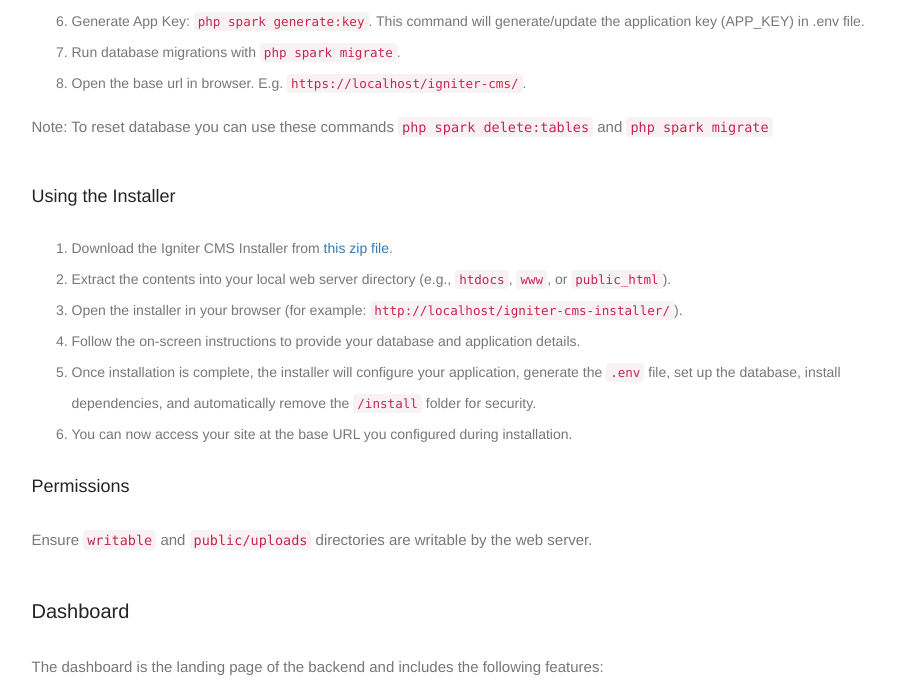
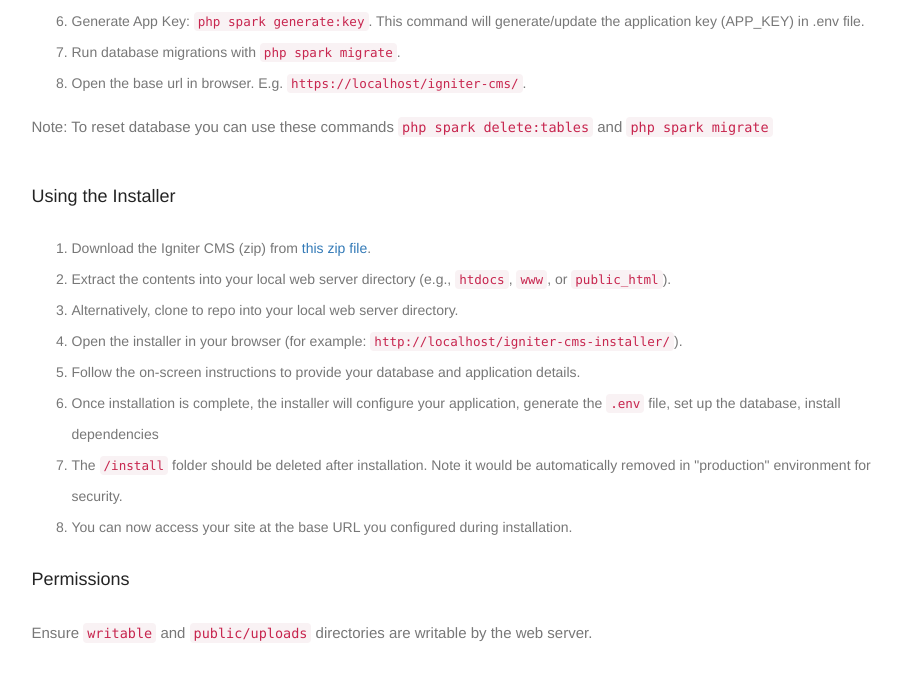
Before and after one commit to akassama/igniter-cms-doc, a PHP site: page /igniter-cms/ in a window 1280 px wide. Shown: the part 1573-2267 px from the top of the page, without its empty margins (331-1233 px from the left). Run offline with PHP 8.4, Linux system fonts and the light colour scheme; some libraries are stand-ins or nearby versions.

Commit message:
Updated installer doc

```diff
--- a/index.php
+++ b/index.php
@@ -325,24 +325,28 @@
                             <h3>Using the Installer</h3>
                             <ol>
                                 <li>
-                                    Download the Igniter CMS Installer from
-                                    <a href="https://github.com/akassama/igniter-cms-installer/archive/refs/heads/main.zip" target="_blank">this zip file</a>.
+                                    Download the Igniter CMS (zip) from
+                                    <a href="https://github.com/akassama/igniter-cms/archive/refs/heads/main.zip" target="_blank">this zip file</a>.
                                 </li>
                                 <li>
                                     Extract the contents into your local web server directory (e.g., <code>htdocs</code>, <code>www</code>, or <code>public_html</code>).
                                 </li>
                                 <li>
-                                    Open the installer in your browser (for example:
-                                    <code>http://localhost/igniter-cms-installer/</code>).
+                                    Alternatively, clone to repo into your local web server directory.
+                                </li>
+                                <li>
+                                    Open the installer in your browser (for example: <code>http://localhost/igniter-cms-installer/</code>).
                                 </li>
                                 <li>
                                     Follow the on-screen instructions to provide your database and application details.
                                 </li>
                                 <li>
                                     Once installation is complete, the installer will configure your application, generate the
-                                    <code>.env</code> file, set up the database, install dependencies, and automatically remove the
-                                    <code>/install</code> folder for security.
-                                </li>
+                                    <code>.env</code> file, set up the database, install dependencies
+                                </li>
+								<li>
+                                    The <code>/install</code> folder should be deleted after installation. Note it would be automatically removed in "production" environment for security.
+								</li>
                                 <li>
                                     You can now access your site at the base URL you configured during installation.
                                 </li>
```
